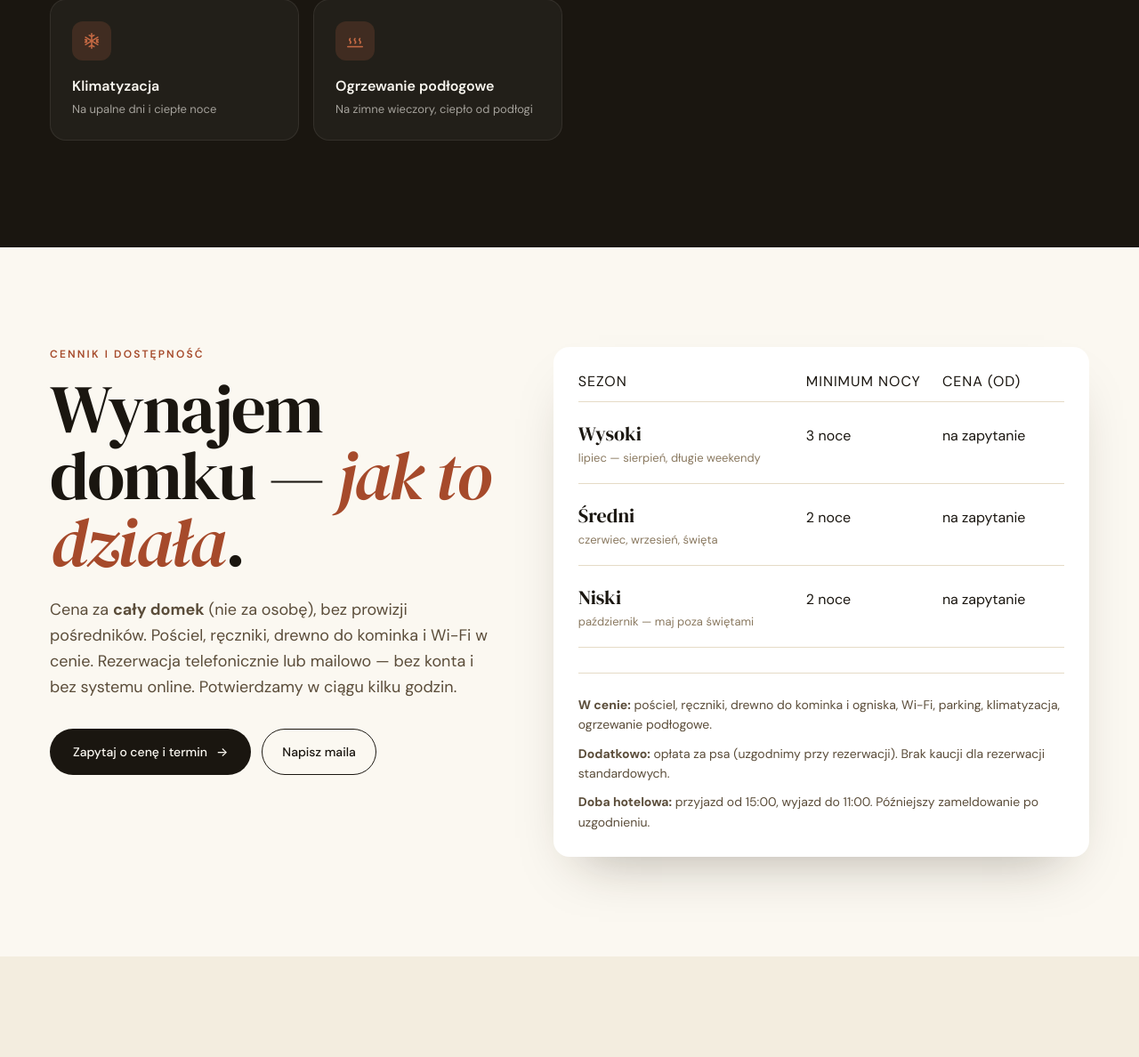
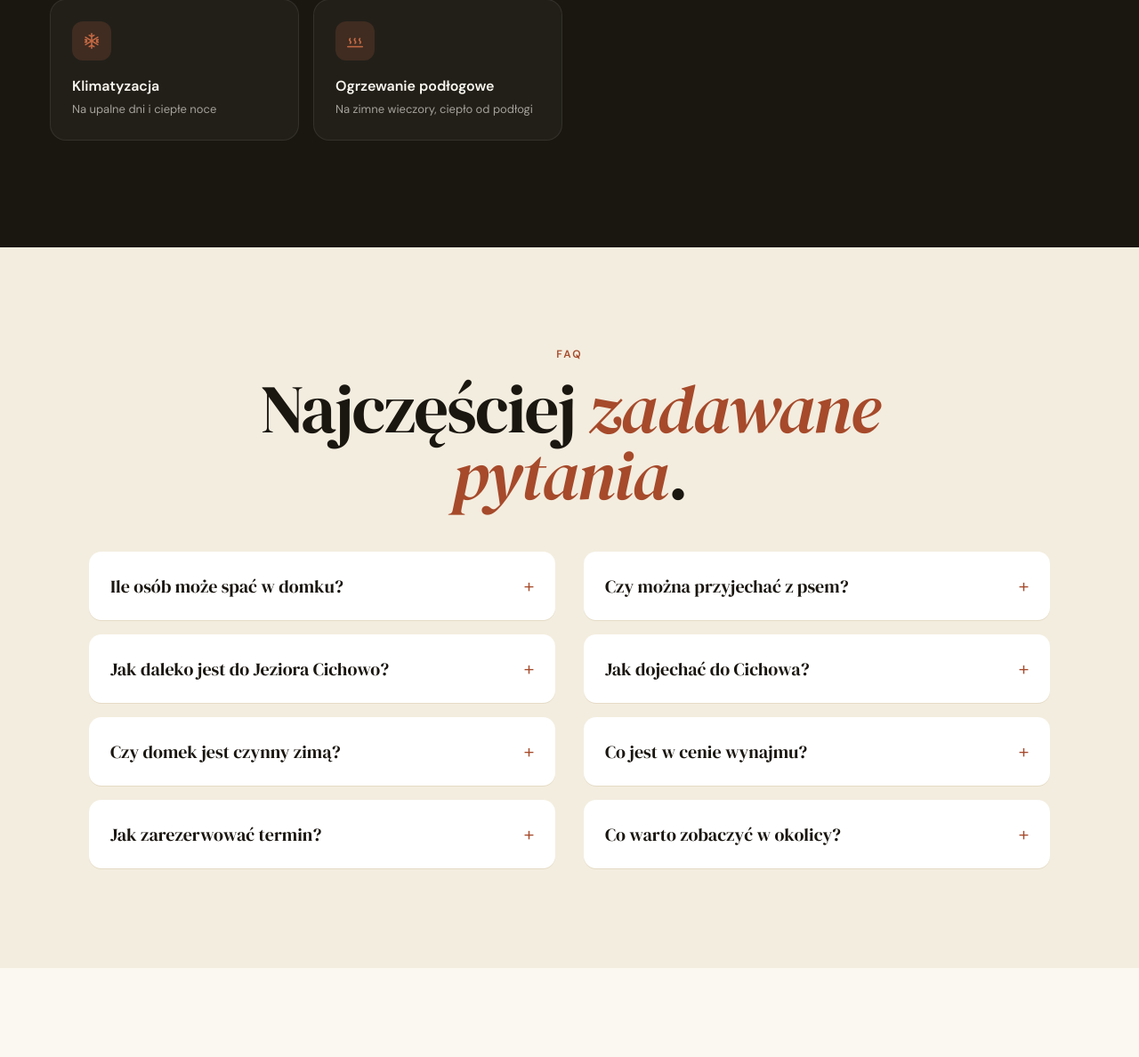
Before and after one commit to emancypage/cichowo-web, a PHP site: page / in a window 1280 px wide. Shown: the part 4156-5344 px from the top of the page at 89% size. Run offline with PHP 8.4, Linux system fonts and the light colour scheme.

Commit message:
Remove pricing section and its CSS

```diff
--- a/css/styles.css
+++ b/css/styles.css
@@ -1126,66 +1126,6 @@ a { color: inherit; }
   color: var(--ink);
 }
 
-/* ===== Pricing ===== */
-.pricing { background: var(--bg); padding: 112px 56px; }
-.pricing__grid {
-  display: grid;
-  grid-template-columns: 1fr 1.2fr;
-  gap: 64px;
-  align-items: start;
-}
-.pricing__intro { position: sticky; top: 100px; }
-.pricing__lead {
-  font-size: 18px;
-  line-height: 1.6;
-  color: var(--ink-soft);
-  margin: 24px 0 32px;
-  max-width: 520px;
-}
-.pricing__cta { display: flex; gap: 12px; flex-wrap: wrap; }
-.pricing__table {
-  background: var(--card);
-  border-radius: 18px;
-  padding: 8px 28px 28px;
-  box-shadow: var(--shadow-card);
-}
-.pricing__row {
-  display: grid;
-  grid-template-columns: 1.4fr 0.8fr 0.8fr;
-  gap: 16px;
-  padding: 20px 0;
-  border-bottom: 1px solid var(--rule);
-  align-items: baseline;
-}
-.pricing__row:last-of-type { border-bottom: 0; }
-.pricing__row--head {
-  font-family: var(--sans);
-  font-size: 12px;
-  letter-spacing: 0.08em;
-  text-transform: uppercase;
-  color: var(--ink-dim);
-  padding: 20px 0 12px;
-}
-.pricing__row > span { font-size: 16px; color: var(--ink); }
-.pricing__row strong { display: block; font-family: var(--serif); font-size: 22px; font-weight: 400; }
-.pricing__row-note {
-  display: block;
-  font-family: var(--sans);
-  font-size: 13px;
-  color: var(--ink-dim);
-  margin-top: 4px;
-}
-.pricing__notes {
-  margin-top: 28px;
-  padding-top: 24px;
-  border-top: 1px solid var(--rule);
-  font-size: 14px;
-  color: var(--ink-soft);
-  line-height: 1.6;
-}
-.pricing__notes p { margin: 0 0 10px; }
-.pricing__notes p:last-child { margin: 0; }
-
 /* ===== FAQ ===== */
 .faq { background: var(--bg-warm); padding: 112px 56px; }
 .faq__head { max-width: 720px; margin: 0 auto 48px; text-align: center; }
@@ -1255,8 +1195,6 @@ a { color: inherit; }
   .posts-3, .post-grid { grid-template-columns: repeat(2, 1fr); }
   .footer__grid { grid-template-columns: 1fr 1fr; }
   .featured { grid-template-columns: 1fr; }
-  .pricing__grid { grid-template-columns: 1fr; gap: 40px; }
-  .pricing__intro { position: static; }
   .faq__grid { grid-template-columns: 1fr; }
   .gallery__grid { grid-template-columns: repeat(2, 1fr); grid-auto-rows: 180px; }
   .tile--wide { grid-column: span 2; grid-row: span 2; }
@@ -1270,7 +1208,7 @@ a { color: inherit; }
   .nav__links { order: 3; width: 100%; gap: 16px; overflow-x: auto; padding-bottom: 4px; }
   .nav__phone { display: none; }
   .btn-nav { padding: 8px 12px; font-size: 12px; }
-  .hero, .about, .gallery, .amenities, .blog-teaser, .contact, .blog-header, .pricing, .faq { padding-left: 20px; padding-right: 20px; }
+  .hero, .about, .gallery, .amenities, .blog-teaser, .contact, .blog-header, .faq { padding-left: 20px; padding-right: 20px; }
   .filters { padding: 24px 20px 0; top: 64px; }
   .hero { padding-top: 48px; padding-bottom: 56px; }
   .hero__media { height: 420px; }
@@ -1278,11 +1216,7 @@ a { color: inherit; }
   .hero__img-b { width: 70%; height: 220px; }
   .hero__rating { bottom: 40px; padding: 10px 14px; }
   .hero__stats { grid-template-columns: repeat(2, 1fr); gap: 20px; }
-  .about, .gallery, .amenities, .blog-teaser, .contact, .pricing, .faq { padding-top: 72px; padding-bottom: 72px; }
-  .pricing__table { padding: 4px 20px 20px; }
-  .pricing__row { grid-template-columns: 1fr; gap: 4px; padding: 14px 0; }
-  .pricing__row--head { display: none; }
-  .pricing__row strong { font-size: 19px; }
+  .about, .gallery, .amenities, .blog-teaser, .contact, .faq { padding-top: 72px; padding-bottom: 72px; }
   .faq__item { padding: 0 20px; }
   .faq__item summary { font-size: 17px; padding: 16px 0; }
   .amenities__grid { grid-template-columns: 1fr; }
--- a/index.html
+++ b/index.html
@@ -124,7 +124,6 @@
     <a href="#domek" class="is-active">Domek</a>
     <a href="#galeria">Galeria</a>
     <a href="#udogodnienia">Wyposażenie</a>
-    <a href="#cennik">Cennik</a>
     <a href="/blog/">Blog</a>
     <a href="#kontakt">Kontakt</a>
   </nav>
@@ -304,51 +303,6 @@
       <div class="amenity"><div class="amenity__num" aria-hidden="true"><svg viewBox="0 0 24 24" fill="none" stroke="currentColor" stroke-width="1.7" stroke-linecap="round" stroke-linejoin="round"><circle cx="6" cy="10" r="1.8"/><circle cx="10" cy="6" r="1.8"/><circle cx="14" cy="6" r="1.8"/><circle cx="18" cy="10" r="1.8"/><path d="M12 11c-3 0-5 3-5 5a2 2 0 0 0 2 2c1 0 2-1 3-1s2 1 3 1a2 2 0 0 0 2-2c0-2-2-5-5-5z"/></svg></div><div class="amenity__label">Pies mile widziany</div><div class="amenity__note">Z ogrodzonym ogrodem</div></div>
       <div class="amenity"><div class="amenity__num" aria-hidden="true"><svg viewBox="0 0 24 24" fill="none" stroke="currentColor" stroke-width="1.7" stroke-linecap="round" stroke-linejoin="round"><path d="M12 3v18"/><path d="M4.5 7.5l15 9"/><path d="M4.5 16.5l15-9"/><path d="M9 5l3 1.5 3-1.5"/><path d="M9 19l3-1.5 3 1.5"/><path d="M4 10.5l2 .5-.5 2"/><path d="M20 13.5l-2-.5.5-2"/><path d="M4 13.5l2-.5-.5-2"/><path d="M20 10.5l-2 .5.5 2"/></svg></div><div class="amenity__label">Klimatyzacja</div><div class="amenity__note">Na upalne dni i ciepłe noce</div></div>
       <div class="amenity"><div class="amenity__num" aria-hidden="true"><svg viewBox="0 0 24 24" fill="none" stroke="currentColor" stroke-width="1.7" stroke-linecap="round" stroke-linejoin="round"><path d="M3 19h18"/><path d="M6 15c1-1 1-2 0-3s-1-2 0-3"/><path d="M12 15c1-1 1-2 0-3s-1-2 0-3"/><path d="M18 15c1-1 1-2 0-3s-1-2 0-3"/></svg></div><div class="amenity__label">Ogrzewanie podłogowe</div><div class="amenity__note">Na zimne wieczory, ciepło od podłogi</div></div>
-    </div>
-  </div>
-</section>
-
-<section id="cennik" class="pricing">
-  <div class="wrap pricing__grid">
-    <div class="pricing__intro">
-      <div class="eyebrow">Cennik i dostępność</div>
-      <h2 class="section-title">Wynajem domku — <span class="italic-rust">jak to działa</span>.</h2>
-      <p class="pricing__lead">
-        Cena za <strong>cały domek</strong> (nie za osobę), bez prowizji pośredników. Pościel,
-        ręczniki, drewno do kominka i Wi-Fi w cenie. Rezerwacja telefonicznie lub mailowo —
-        bez konta i bez systemu online. Potwierdzamy w ciągu kilku godzin.
-      </p>
-      <div class="pricing__cta">
-        <a href="tel:+48692497160" class="btn-primary">Zapytaj o cenę i termin <span aria-hidden="true">→</span></a>
-        <a href="mailto:leszekszymkowiak0@gmail.com" class="btn-ghost">Napisz maila</a>
-      </div>
-    </div>
-    <div class="pricing__table" role="table" aria-label="Stawki za wynajem domku Cicho Las">
-      <div class="pricing__row pricing__row--head" role="row">
-        <span role="columnheader">Sezon</span>
-        <span role="columnheader">Minimum nocy</span>
-        <span role="columnheader">Cena (od)</span>
-      </div>
-      <div class="pricing__row" role="row">
-        <span role="cell"><strong>Wysoki</strong><span class="pricing__row-note">lipiec — sierpień, długie weekendy</span></span>
-        <span role="cell">3 noce</span>
-        <span role="cell">na zapytanie</span>
-      </div>
-      <div class="pricing__row" role="row">
-        <span role="cell"><strong>Średni</strong><span class="pricing__row-note">czerwiec, wrzesień, święta</span></span>
-        <span role="cell">2 noce</span>
-        <span role="cell">na zapytanie</span>
-      </div>
-      <div class="pricing__row" role="row">
-        <span role="cell"><strong>Niski</strong><span class="pricing__row-note">październik — maj poza świętami</span></span>
-        <span role="cell">2 noce</span>
-        <span role="cell">na zapytanie</span>
-      </div>
-      <div class="pricing__notes">
-        <p><strong>W cenie:</strong> pościel, ręczniki, drewno do kominka i ogniska, Wi-Fi, parking, klimatyzacja, ogrzewanie podłogowe.</p>
-        <p><strong>Dodatkowo:</strong> opłata za psa (uzgodnimy przy rezerwacji). Brak kaucji dla rezerwacji standardowych.</p>
-        <p><strong>Doba hotelowa:</strong> przyjazd od 15:00, wyjazd do 11:00. Późniejszy zameldowanie po uzgodnieniu.</p>
-      </div>
     </div>
   </div>
 </section>
```
